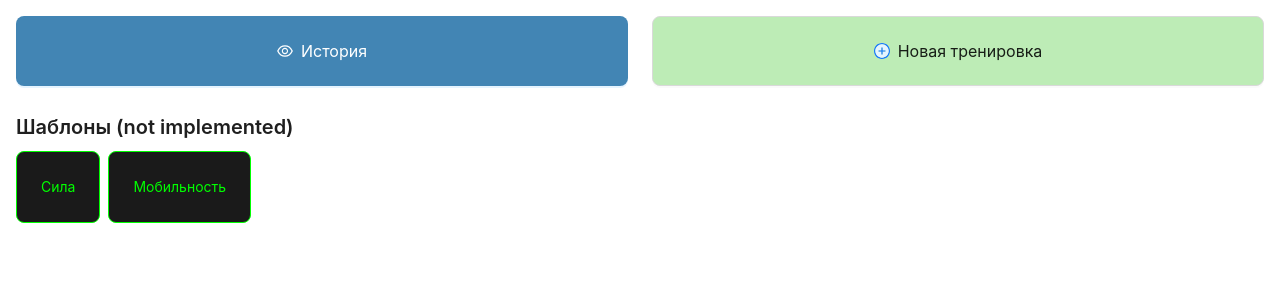
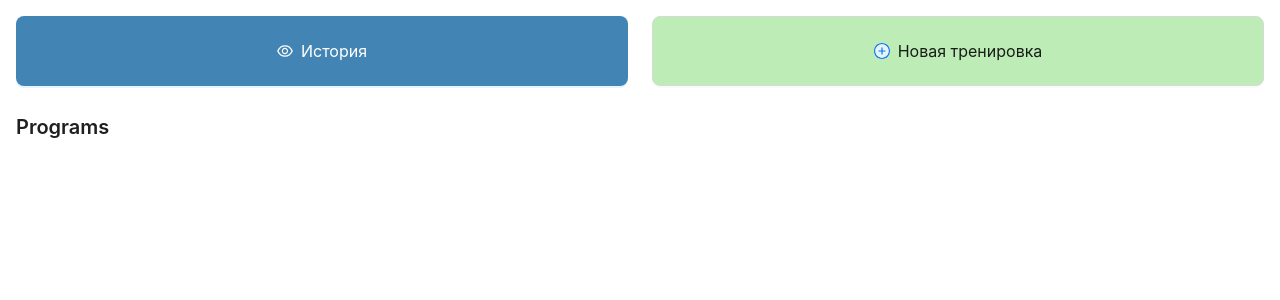
Before and after one commit to artsich/gachigym, a React (Create React App) app: page / in a window 1280 px wide. Shown: the top 300 px of the page. Built offline with nearby package versions, Linux system fonts and the light colour scheme.

Commit message:
task: save workout as program

```diff
--- a/src/components/workout.jsx
+++ b/src/components/workout.jsx
@@ -4,7 +4,7 @@ import { PlusOutlined } from '@ant-design/icons';
 import { Exercise } from './exercise';
 import { FinishTrainingButton } from './finish-training-button';
 
-export const Workout = ({ workout, onUpdate, onFinish }) => {
+export const Workout = ({ workout, onUpdate, onFinish, onSaveAsProgram }) => {
 	const started = workout.startTime != null
 	const readonly = Boolean(workout.startTime && workout.finishTime)
 
@@ -39,6 +39,8 @@ export const Workout = ({ workout, onUpdate, onFinish }) => {
 	const finishTraining = () => {
 		onFinish()
 	}
+
+	const saveAsProgram = () => onSaveAsProgram({name: workout.name, exercises: [...workout.exercises]})
 
 	return (
 		<div style={{ padding: '16px' }}>
@@ -76,7 +78,7 @@ export const Workout = ({ workout, onUpdate, onFinish }) => {
 				))
 			}
 			{!readonly && <Button size="large" style={{ display: 'block', margin: '16px auto' }} icon={<PlusOutlined />} onClick={addExercise} />}
-			{<Button size="large" type='dashed' style={{ display: 'block', margin: '16px auto' }}>Save as Program</Button>}
+			{<Button size="large" type='dashed' style={{ display: 'block', margin: '16px auto' }} onClick={saveAsProgram}>Save as Program</Button>}
 		</div >
 	)
 }
--- a/src/pages/main-page.jsx
+++ b/src/pages/main-page.jsx
@@ -1,7 +1,10 @@
 import { Button, Card, Flex } from "antd";
 import Title from "antd/es/typography/Title";
 import { useNavigate } from "react-router-dom";
-import { isTrainingInProgress } from "../services/workout-service";
+import {
+	isTrainingInProgress,
+	getPrograms,
+} from "../services/workout-service";
 import {
 	EyeOutlined,
 	PlusCircleTwoTone,
@@ -11,11 +14,6 @@ import {
 const styles = {
 	container: {
 		padding: "16px",
-    },
-    templatesSection: {
-        display: "flex",
-        gap: "8px",
-        overflowX: "auto",
 	},
 	templateCard: {
 		backgroundColor: "#1a1a1a",
@@ -37,7 +35,7 @@ const styles = {
 
 export const MainPage = () => {
 	const navigate = useNavigate();
-    const templates = ["Сила", "Мобильность"]; // TODO: load components
+	const programs = getPrograms();
 
 	return (
 		<div style={styles.container}>
@@ -76,15 +74,15 @@ export const MainPage = () => {
 				)}
 			</Flex>
 
-            <Title level={4}>Шаблоны (not implemented)</Title>
-            <div style={styles.templatesSection}>
-                {templates.map((template) => (
+			<Title level={4}>Programs</Title>
+			<div>
+				{programs.map((program) => (
 					<Card
-                        key={template}
+						key={program.id}
 						style={styles.templateCard}
-                        onClick={() => navigate(`/create-workout/${template}`)}
+						onClick={() => navigate(`/create-workout/${program.name}`)}
 					>
-                        {template}
+						{program.name}
 					</Card>
 				))}
 			</div>
--- a/src/pages/workout-page.jsx
+++ b/src/pages/workout-page.jsx
@@ -6,10 +6,11 @@ import {
     removeCurrentWorkout,
     saveCurrentWorkout,
     saveWorkout,
-    getById
+    getById,
+    saveProgram
 } from '../services/workout-service';
 
-export const WorkoutPage = ({ }) => {
+export const WorkoutPage = () => {
     const navigate = useNavigate();
     const { id } = useParams()
     const [workout, setWorkout] = useState({ name: '', exercises: [], startTime: null })
@@ -35,6 +36,9 @@ export const WorkoutPage = ({ }) => {
                 saveWorkout({ ...workout, finishTime: Date.now() })
                 navigate("/")
             }}
+            onSaveAsProgram={(program) => {
+                saveProgram(program)
+            }}
         />
     );
 };
--- a/src/services/workout-service.js
+++ b/src/services/workout-service.js
@@ -1,17 +1,19 @@
 import { generateId } from './id-generator'
 
 const WORKOUTS_STORAGE_KEY = 'trainings'
+const PROGRAMS_STORAGE_KEY = 'programs'
+const CURRENT_WORKOUT_STORAGE_KEY = 'current_workout'
 
 export function isTrainingInProgress() {
-    return localStorage.getItem('current_workout') !== null
+    return localStorage.getItem(CURRENT_WORKOUT_STORAGE_KEY) !== null
 }
 
 export function removeCurrentWorkout() {
-    localStorage.removeItem('current_workout')
+    localStorage.removeItem(CURRENT_WORKOUT_STORAGE_KEY)
 }
 
 export function getCurrentWorkout() {
-    const currentWorkout = localStorage.getItem('current_workout')
+    const currentWorkout = localStorage.getItem(CURRENT_WORKOUT_STORAGE_KEY)
     if (currentWorkout) {
         return JSON.parse(currentWorkout)
     }
@@ -20,7 +22,7 @@ export function getCurrentWorkout() {
 }
 
 export function saveCurrentWorkout(workout) {
-    localStorage.setItem('current_workout', JSON.stringify(workout))
+    localStorage.setItem(CURRENT_WORKOUT_STORAGE_KEY, JSON.stringify(workout))
 }
 
 export function saveWorkout(workout) {
@@ -44,3 +46,13 @@ export function removeWorkout(id) {
     const workouts = getWorkouts().filter(workout => workout.id != id)
     localStorage.setItem(WORKOUTS_STORAGE_KEY, JSON.stringify(workouts))
 }
+
+export function saveProgram(program) {
+    let programs = getPrograms()
+    programs.push(program)
+    localStorage.setItem(PROGRAMS_STORAGE_KEY, JSON.stringify(programs))
+}
+
+export function getPrograms() {
+    return JSON.parse(localStorage.getItem(PROGRAMS_STORAGE_KEY)) ?? []
+}
```
Lines whose indentation alone changed are shown as unchanged.
